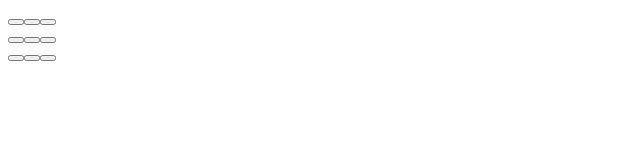
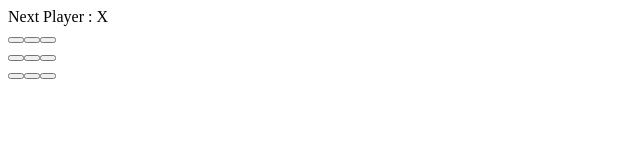
Before and after one commit to Ana2k/react-ttr, a React (Vite) app: page / in a window 1280 px wide. Shown: the top 160 px of the page, without its empty margins (0-640 px from the left). Built offline with nearby package versions, Linux system fonts and the light colour scheme.

Commit message:
Auto-update: 2025-05-29 17:42:31 (Commit #1 today)

```diff
--- a/src/App.jsx
+++ b/src/App.jsx
@@ -3,7 +3,6 @@
 import { useState } from 'react';
 
 function Square({ value, onSquareClick }){
-
   return (
     <button className="square" onClick={onSquareClick}>{value}</button>
   );
@@ -12,6 +11,23 @@ function Square({ value, onSquareClick }){
 export default function Board(){
   const [xIsNext,setXIsNext] = useState(true);
   const [squares,setSquares] = useState(Array(9).fill(null));
+
+  function handleClick(i){
+    //Debug - i can overwrite the squares without this
+    if(squares[i] || calculateWinner(squares)){
+      return;
+    }
+    const nextSquares = squares.slice();
+
+    if(xIsNext){
+      nextSquares[i] = "X";
+    }
+    else{
+      nextSquares[i] = "O";
+    }
+    setSquares(nextSquares);
+    setXIsNext(!xIsNext);
+  }
 
   function calculateWinner(squares){
     const lines = [
@@ -24,33 +40,29 @@ export default function Board(){
       [0, 4, 8],
       [2, 4, 6],
     ];
-    for(i=0;i<lines.length;i++){
+
+    for(let i=0;i<lines.length;i++){
       const [a,b,c] = lines[i];
       if(squares[a] && squares[a]===squares[b] && squares[b]===squares[c] && squares[a]===squares[c]){
         return squares[a];
       }
     }
+    console.log(squares);
+    console.log()
     return null;
   }
 
-  function handleClick(i){
-    //Debug - i can overwrite the squares without this
-    if(squares[i] || calculateWinner(squares)){
-      return;
-    }
-    const nextSquares = squares.slice();
-    if(xIsNext){
-      nextSquares[i] = "X";
-    }
-    else{
-      nextSquares[i] = "O";
-    }
-    setSquares(nextSquares);
-    setXIsNext(!xIsNext);
+  const winner = calculateWinner(squares);
+  let status;
+  if(winner){
+    status = "Winner : "+winner;
+  }else{
+    status = "Next Player : " + (xIsNext ? "X" : "O");
   }
 
   return (
     <>
+    <div className='status'>{status}</div>
     <div className="board-row">
       <Square value={squares[0]} onSquareClick={() => {handleClick(0)}}/>
       <Square value={squares[1]} onSquareClick={() => {handleClick(1)}}/>
```
